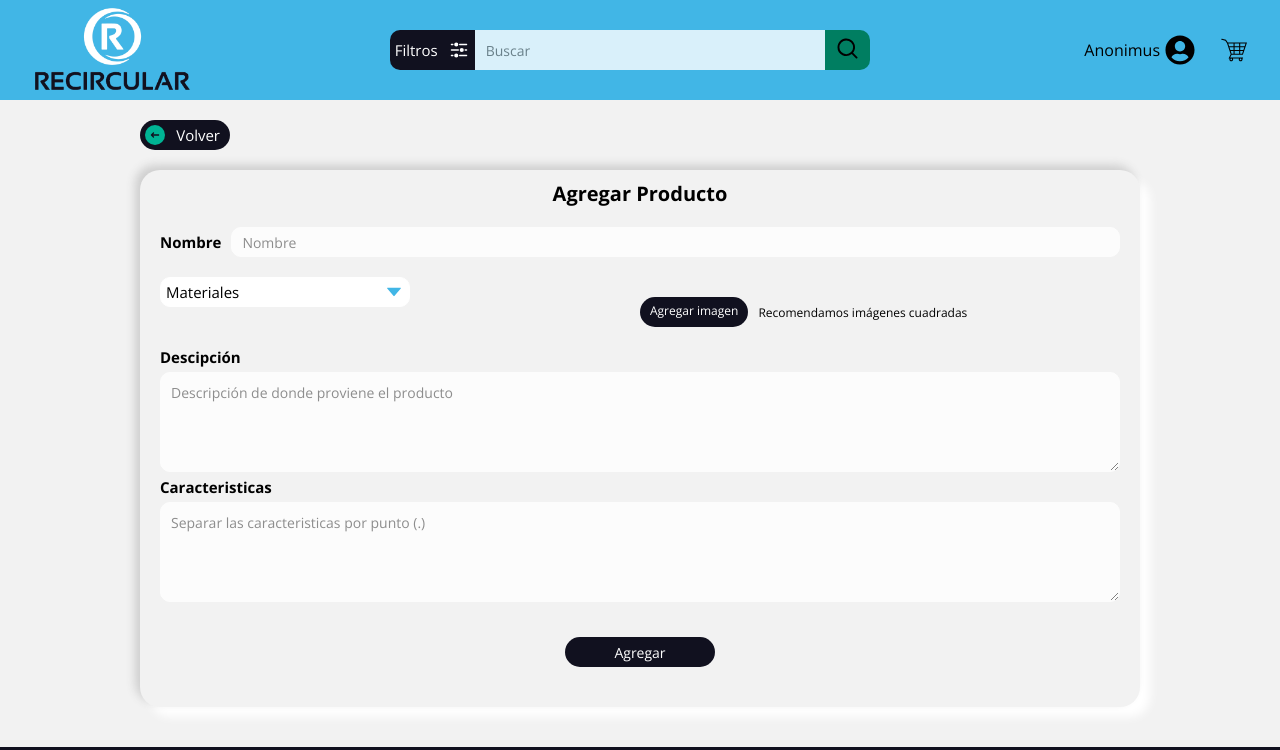
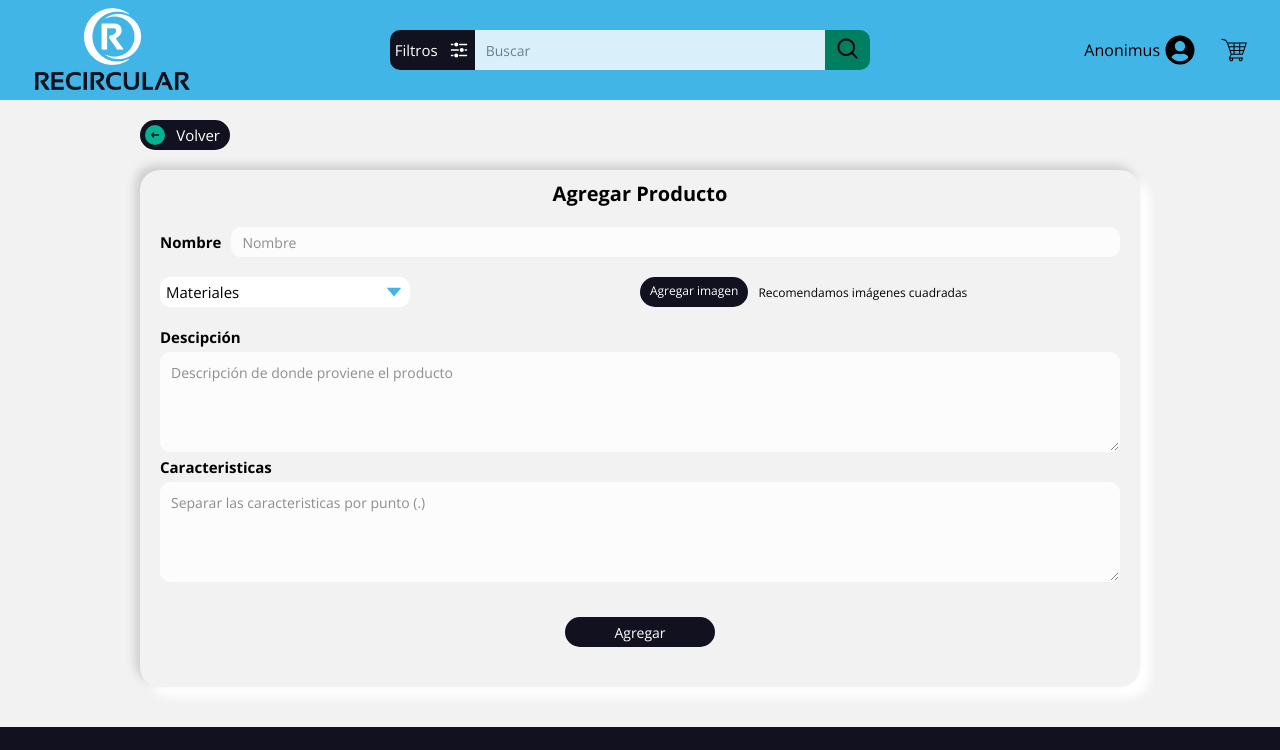
Before and after one commit to DavidBetancurRamirez/Recircular, a React (Vite) app in the folder frontend/: page /agregar in a window 1280 px wide. Shown: the top 750 px of the page. Built offline with nearby package versions, Linux system fonts and the light colour scheme.

Commit message:
Ajustando responsive Imagenes

```diff
--- a/frontend/src/elements/Imagenes.jsx
+++ b/frontend/src/elements/Imagenes.jsx
@@ -5,13 +5,13 @@ import colores from "../styles/colores"
 import { AiOutlineCloseSquare } from "react-icons/ai"
 
 const Contenedor = styled.div`
-    margin-top: 20px;
-
     > div {
         display: flex;
         align-items: center;
         font-size: 12px;
     }
+
+    @media (max-width: 800px) { margin-top: 20px; }
 `
 const ContenedorImagen = styled.div`
     display: flex;
@@ -33,6 +33,7 @@ const ContenedorImagen = styled.div`
     svg {
         width: 15px;
         height: 15px;
+        cursor: pointer;
     }
 `
 const AgregarImg = styled.label`
@@ -46,6 +47,9 @@ const AgregarImg = styled.label`
     transition: 0.5s all ease;
     white-space: nowrap;
     margin-right: 10px;
+    transition: 0.5s all ease;
+
+    &:hover { color: ${colores.azulClaro} }
 `
 
 const Imagenes = ({ imagenes, cambiarImagenes }) => {
```
